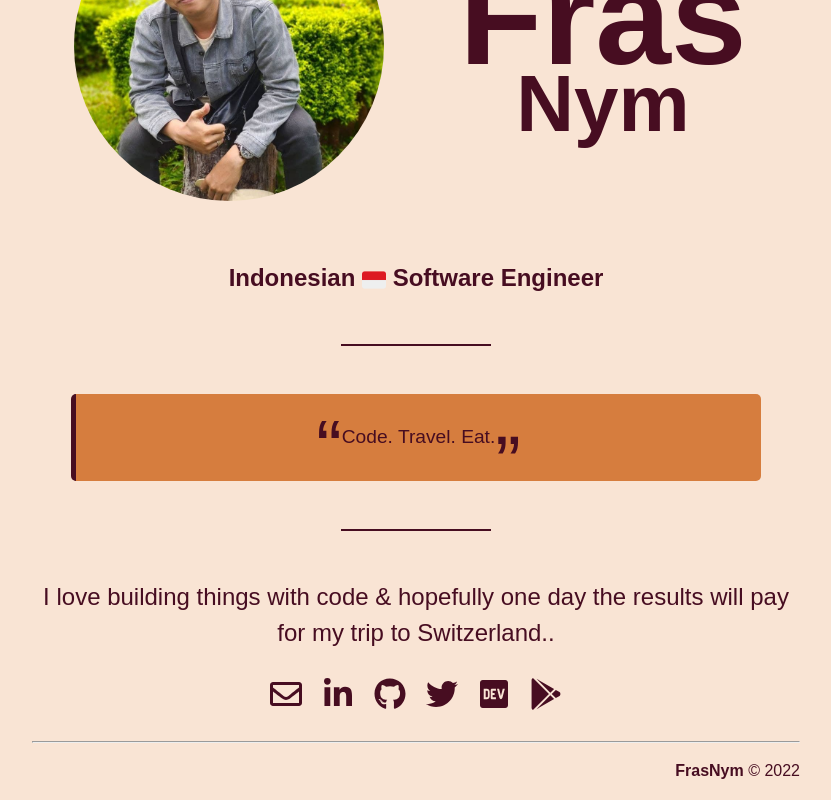
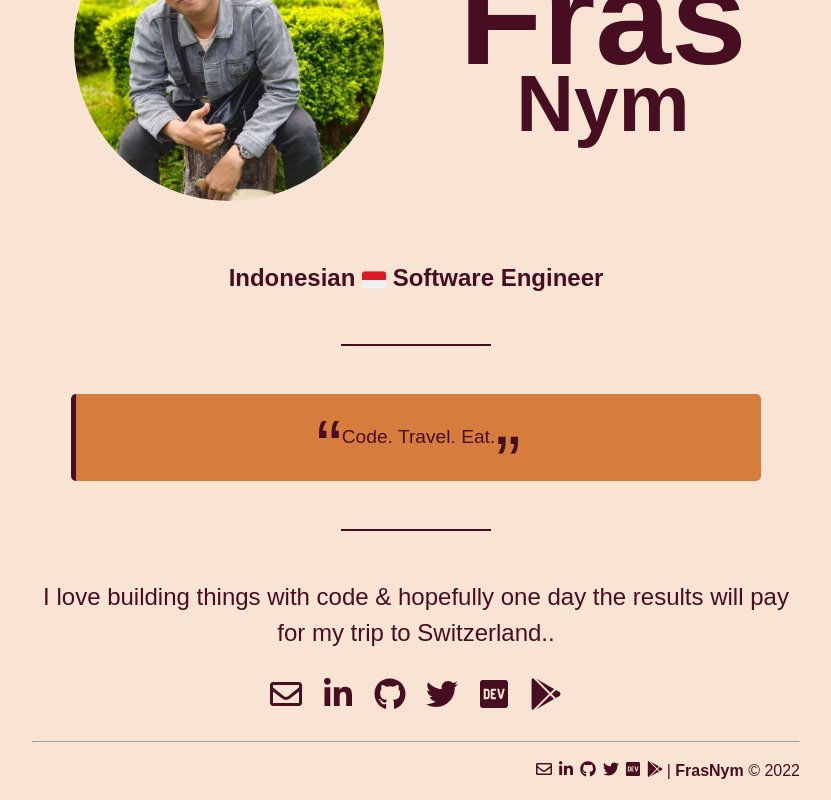
Before and after one commit to frasnym/next-portfolio-v2, a Next.js app: page / in a window 1280 px wide. Shown: the part 231-1031 px from the top of the page, without its empty margins (224-1055 px from the left). Built offline with nearby package versions, Linux system fonts and the light colour scheme.

Commit message:
Add media social to footer

```diff
--- a/components/ui/footer.tsx
+++ b/components/ui/footer.tsx
@@ -1,15 +1,33 @@
 import type { NextPage } from 'next'
 import styled from "styled-components";
+import { MEDIA_SOCIAL_LINKS } from '../utils/contant';
 
 const Container = styled.footer`
   text-align: right;
   padding: 0.5rem 0 1rem;
+  & a {
+    padding: 0 0.2rem;
+    vertical-align: middle;
+  }
 `
-
 const Footer: NextPage = () => {
   return (
     <Container>
-      <strong>FrasNym</strong> &copy; {new Date().getFullYear()}
+      {
+        MEDIA_SOCIAL_LINKS.map(aIcon => {
+          return (
+            <a
+              key={aIcon.href}
+              href={aIcon.href}
+              target="_blank"
+              rel="noreferrer"
+            >
+              {aIcon.icon}
+            </a>
+          )
+        })
+      }
+      | <b>FrasNym</b> &copy; {new Date().getFullYear()}
     </Container>
   )
 }
```
